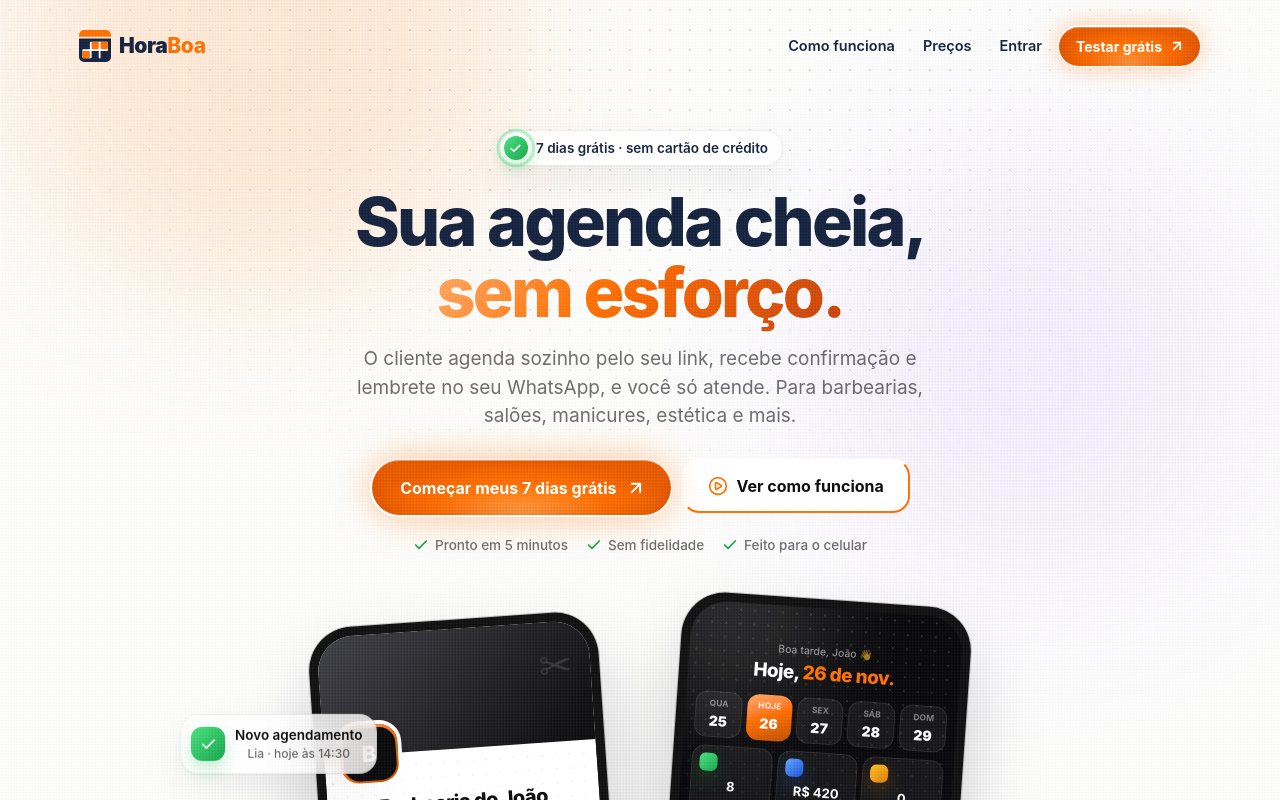
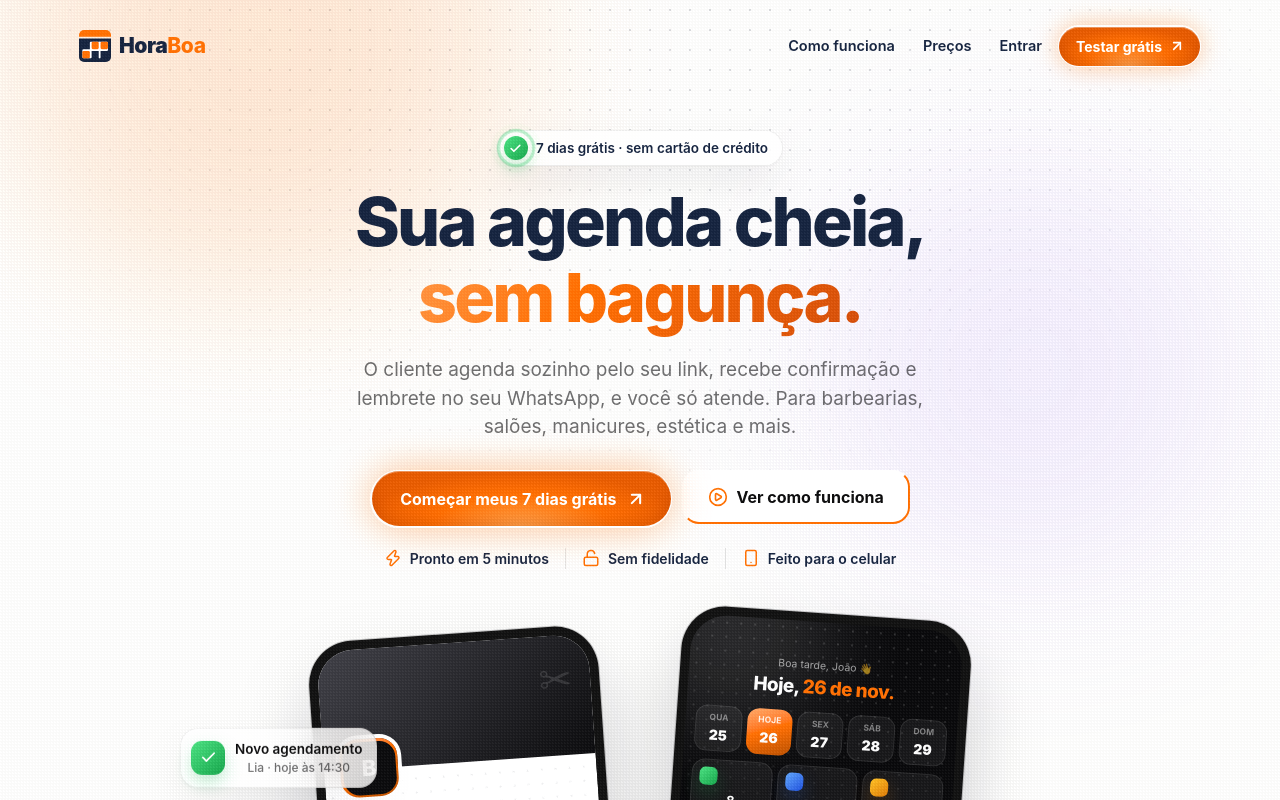
Before and after one commit to viniciusalvesmkt2023-glitch/AGENDAFACIL, a Next.js app: page / in a window 1280 px wide. Shown: the top 800 px of the page. Built offline with nearby package versions, Linux system fonts and the light colour scheme.

Commit message:
Página de vendas: final do título trocando (sem esforço, estresse, bagunça, perder clientes) e vantagens com ícones e divisórias
Co-Authored-By: Claude Opus 5.5 <noreply@anthropic.com>
Claude-Session: https://claude.ai/code/session_01LhL6zctJbgCDUPhD952cyT

```diff
--- a/src/app/page.tsx
+++ b/src/app/page.tsx
@@ -11,6 +11,7 @@ import {
   Heart,
   Image as ImageIcon,
   Lock,
+  LockOpen,
   MessageCircle,
   Moon,
   Navigation,
@@ -20,13 +21,17 @@ import {
   Plus,
   RefreshCw,
   ShieldCheck,
+  Smartphone,
   Users,
+  Zap,
 } from "lucide-react";
 import { RevealOnScroll } from "@/components/landing/reveal";
 import { LandingHeader } from "@/components/landing/header";
 import { Cta } from "@/components/landing/cta";
 import { formatMoney } from "@/lib/format";
 import { discountPercent, monthlyEquivalentCents, PLANS, TRIAL_DAYS, type Plan } from "@/lib/plans";
+
+const HEADLINE_ENDINGS = ["sem esforço.", "sem estresse.", "sem bagunça.", "sem perder clientes."];
 
 const TYPES = [
   ["💈", "Barbearias"],
@@ -81,7 +86,13 @@ export default async function Home({ searchParams }: { searchParams: Promise<{ c
           <h1 className="lp-disp">
             Sua agenda cheia,
             <br />
-            <em>sem esforço.</em>
+            <span className="sr-only">sem esforço.</span>
+            {/* Final do título trocando sozinho (o primeiro se repete no fim para o loop não "pular") */}
+            <em className="lp-rot" aria-hidden="true">
+              {[...HEADLINE_ENDINGS, HEADLINE_ENDINGS[0]].map((t, i) => (
+                <span key={i}>{t}</span>
+              ))}
+            </em>
           </h1>
           <p className="sub">
             O cliente agenda sozinho pelo seu link, recebe confirmação e lembrete no seu WhatsApp, e você só atende. Para barbearias,
@@ -93,10 +104,10 @@ export default async function Home({ searchParams }: { searchParams: Promise<{ c
               <CirclePlay className="i" /> Ver como funciona
             </a>
           </div>
-          <div className="trust">
-            <span><Check className="i" /> Pronto em 5 minutos</span>
-            <span><Check className="i" /> Sem fidelidade</span>
-            <span><Check className="i" /> Feito para o celular</span>
+          <div className="lp-perks">
+            <span><Zap className="i" /> Pronto em 5 minutos</span>
+            <span><LockOpen className="i" /> Sem fidelidade</span>
+            <span><Smartphone className="i" /> Feito para o celular</span>
           </div>
 
           <div className="stage" aria-hidden="true">
--- a/src/app/vendas.css
+++ b/src/app/vendas.css
@@ -369,3 +369,30 @@
 @keyframes lp-ping { 0% { transform: scale(1); opacity: .7; } 100% { transform: scale(2.1); opacity: 0; } }
 @media (prefers-reduced-motion: reduce) { .lp .badge .dot::before, .lp .badge .dot::after { animation: none; opacity: 0; } }
 }
+
+@layer components {
+/* ---------- Título: final trocando (sem esforço / sem estresse / sem bagunça / sem perder clientes) ---------- */
+.lp h1 .lp-rot { display: inline-block; vertical-align: bottom; height: 1.2em; overflow: hidden; background: none; color: inherit; font-size: min(1em, 8.2vw); }
+.lp h1 .lp-rot span { display: block; height: 1.2em; line-height: 1.2em; white-space: nowrap; text-align: center;
+  background: linear-gradient(120deg, #ffa766, var(--b) 40%, #c2410c); -webkit-background-clip: text; background-clip: text; color: transparent;
+  animation: lp-titulo 11s cubic-bezier(.7, 0, .2, 1) infinite; }
+@keyframes lp-titulo {
+  0%, 20% { transform: translateY(0); }
+  25%, 45% { transform: translateY(-100%); }
+  50%, 70% { transform: translateY(-200%); }
+  75%, 95% { transform: translateY(-300%); }
+  100% { transform: translateY(-400%); }
+}
+@media (prefers-reduced-motion: reduce) { .lp h1 .lp-rot span { animation: none; } }
+
+/* ---------- Vantagens embaixo dos botões: ícone laranja + divisórias finas ---------- */
+.lp .lp-perks { display: flex; justify-content: center; flex-wrap: wrap; row-gap: 10px; margin-top: 20px; font-size: 14px; font-weight: 600; color: var(--navy); }
+.lp .lp-perks span { display: inline-flex; align-items: center; gap: 8px; padding: 0 16px; }
+.lp .lp-perks span + span { border-left: 1px solid rgba(0, 0, 0, .1); }
+.lp .lp-perks svg { width: 18px; height: 18px; color: var(--b); }
+@media (max-width: 520px) {
+  .lp .lp-perks { font-size: 13px; }
+  .lp .lp-perks span { padding: 0 10px; }
+  .lp .lp-perks span:nth-child(3) { border-left: 0; }
+}
+}
```
